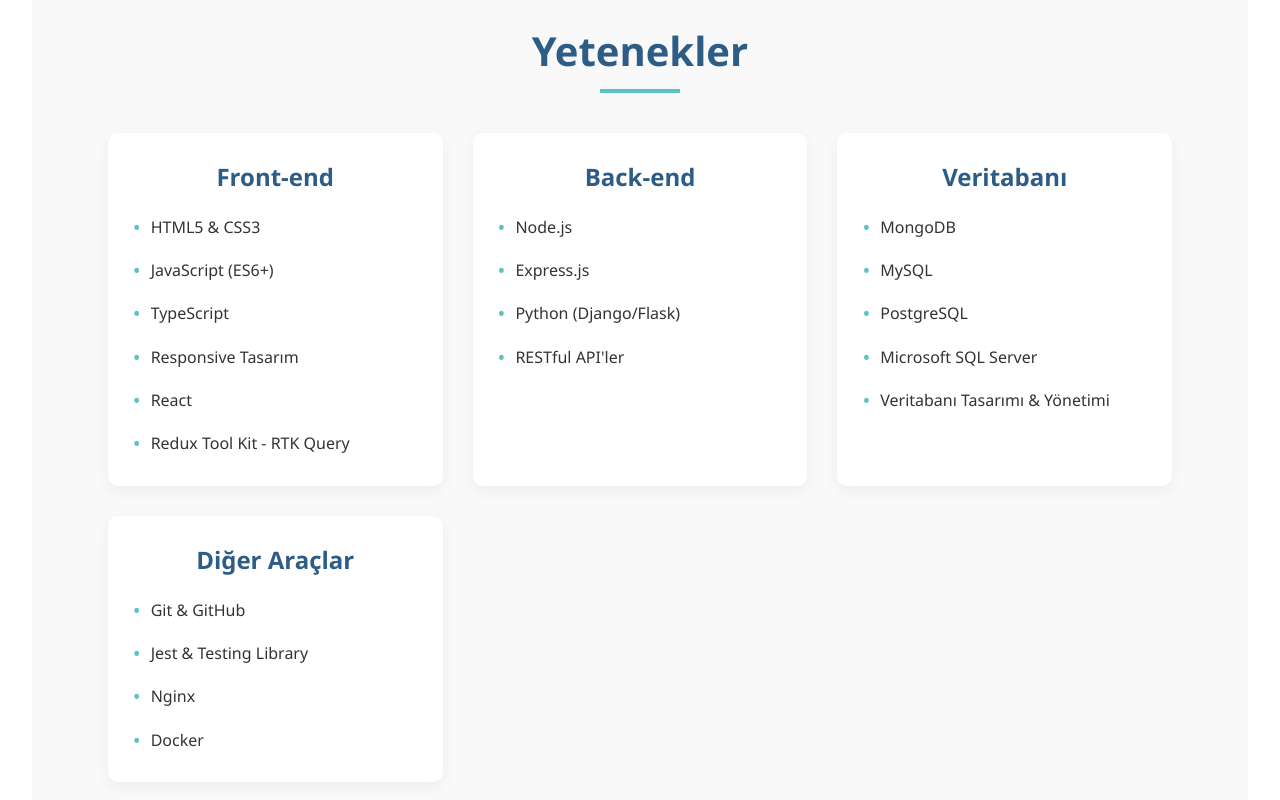
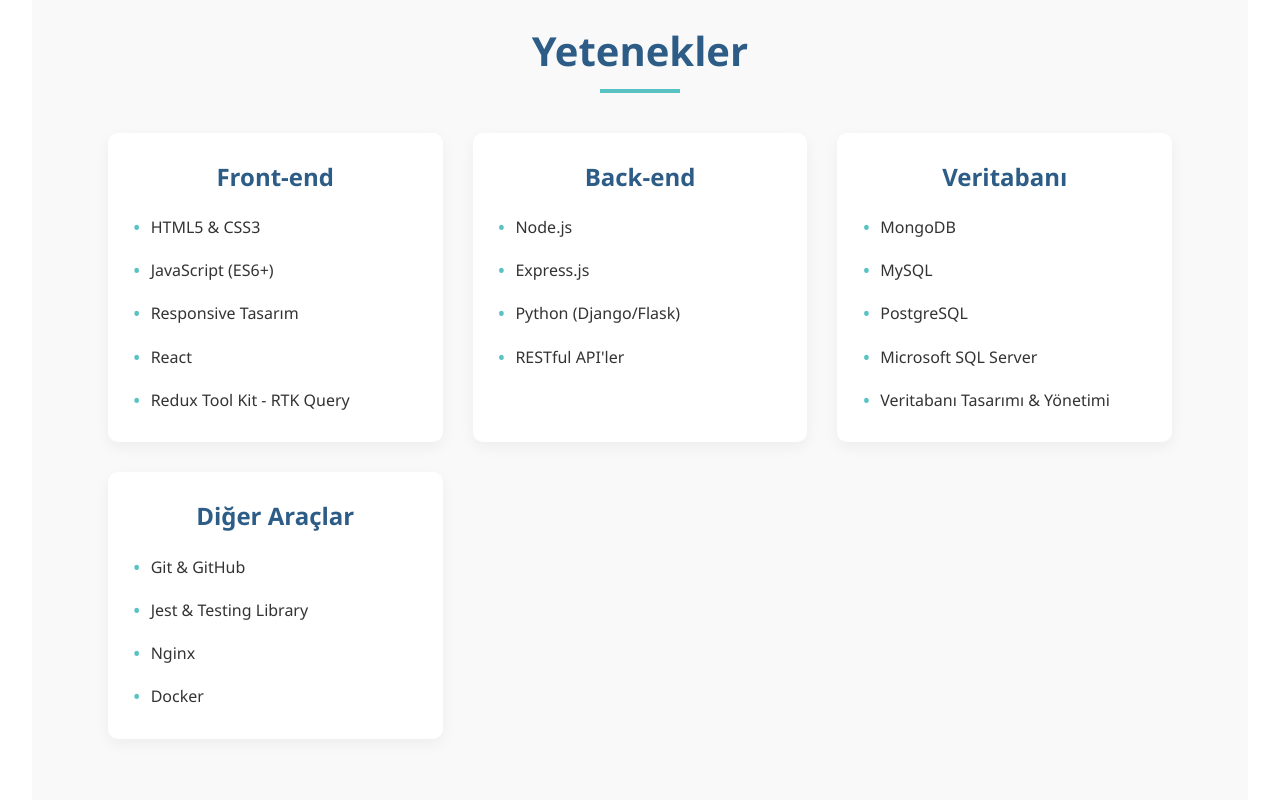
Before and after one commit to emre3657/portfolio-react-ts, a React (Vite) app in the folder portfolio/: page / in a window 1280 px wide. Shown: the part 1480-2280 px from the top of the page. Built offline with nearby package versions, Linux system fonts and the light colour scheme.

Commit message:
refactor(skills-section): refactor skills section componet
- created skills data in the data folder
- created skill cards using map function

```diff
--- /dev/null
+++ b/portfolio/src/data/skills.tsx
@@ -0,0 +1,35 @@
+export const SKILLS = [
+  {
+    category: "Front-end",
+    experience: [
+      "HTML5 & CSS3",
+      "JavaScript (ES6+)",
+      "Responsive Tasarım",
+      "React",
+      "Redux Tool Kit - RTK Query",
+    ],
+  },
+  {
+    category: "Back-end",
+    experience: [
+      "Node.js",
+      "Express.js",
+      "Python (Django/Flask)",
+      "RESTful API'ler",
+    ],
+  },
+  {
+    category: "Veritabanı",
+    experience: [
+      "MongoDB",
+      "MySQL",
+      "PostgreSQL",
+      "Microsoft SQL Server",
+      "Veritabanı Tasarımı & Yönetimi",
+    ],
+  },
+  {
+    category: "Diğer Araçlar",
+    experience: ["Git & GitHub", "Jest & Testing Library", "Nginx", "Docker"],
+  },
+];
--- a/portfolio/src/pages/home/SkillsSection.tsx
+++ b/portfolio/src/pages/home/SkillsSection.tsx
@@ -1,3 +1,4 @@
+import { SKILLS } from "../../data/skills";
 import "./SkillsSection.css";
 
 export function SkillsSection() {
@@ -6,45 +7,16 @@ export function SkillsSection() {
       <div className="container">
         <h2 className="section-title">Yetenekler</h2>
         <div className="skills-container">
-          <div className="skill-category">
-            <h3>Front-end</h3>
-            <ul className="skill-list">
-              <li>HTML5 & CSS3</li>
-              <li>JavaScript (ES6+)</li>
-              <li>TypeScript</li>
-              <li>Responsive Tasarım</li>
-              <li>React</li>
-              <li>Redux Tool Kit - RTK Query</li>
-            </ul>
-          </div>
-          <div className="skill-category">
-            <h3>Back-end</h3>
-            <ul className="skill-list">
-              <li>Node.js</li>
-              <li>Express.js</li>
-              <li>Python (Django/Flask)</li>
-              <li>RESTful API'ler</li>
-            </ul>
-          </div>
-          <div className="skill-category">
-            <h3>Veritabanı</h3>
-            <ul className="skill-list">
-              <li>MongoDB</li>
-              <li>MySQL</li>
-              <li>PostgreSQL</li>
-              <li>Microsoft SQL Server</li>
-              <li>Veritabanı Tasarımı & Yönetimi</li>
-            </ul>
-          </div>
-          <div className="skill-category">
-            <h3>Diğer Araçlar</h3>
-            <ul className="skill-list">
-              <li>Git & GitHub</li>
-              <li>Jest & Testing Library</li>
-              <li>Nginx</li>
-              <li>Docker</li>
-            </ul>
-          </div>
+          {SKILLS.map((skill) => (
+            <div key={skill.category} className="skill-category">
+              <h3>{skill.category}</h3>
+              <ul className="skill-list">
+                {skill.experience.map((experience) => (
+                  <li key={skill.category + "/" + experience}>{experience}</li>
+                ))}
+              </ul>
+            </div>
+          ))}
         </div>
       </div>
     </section>
```
